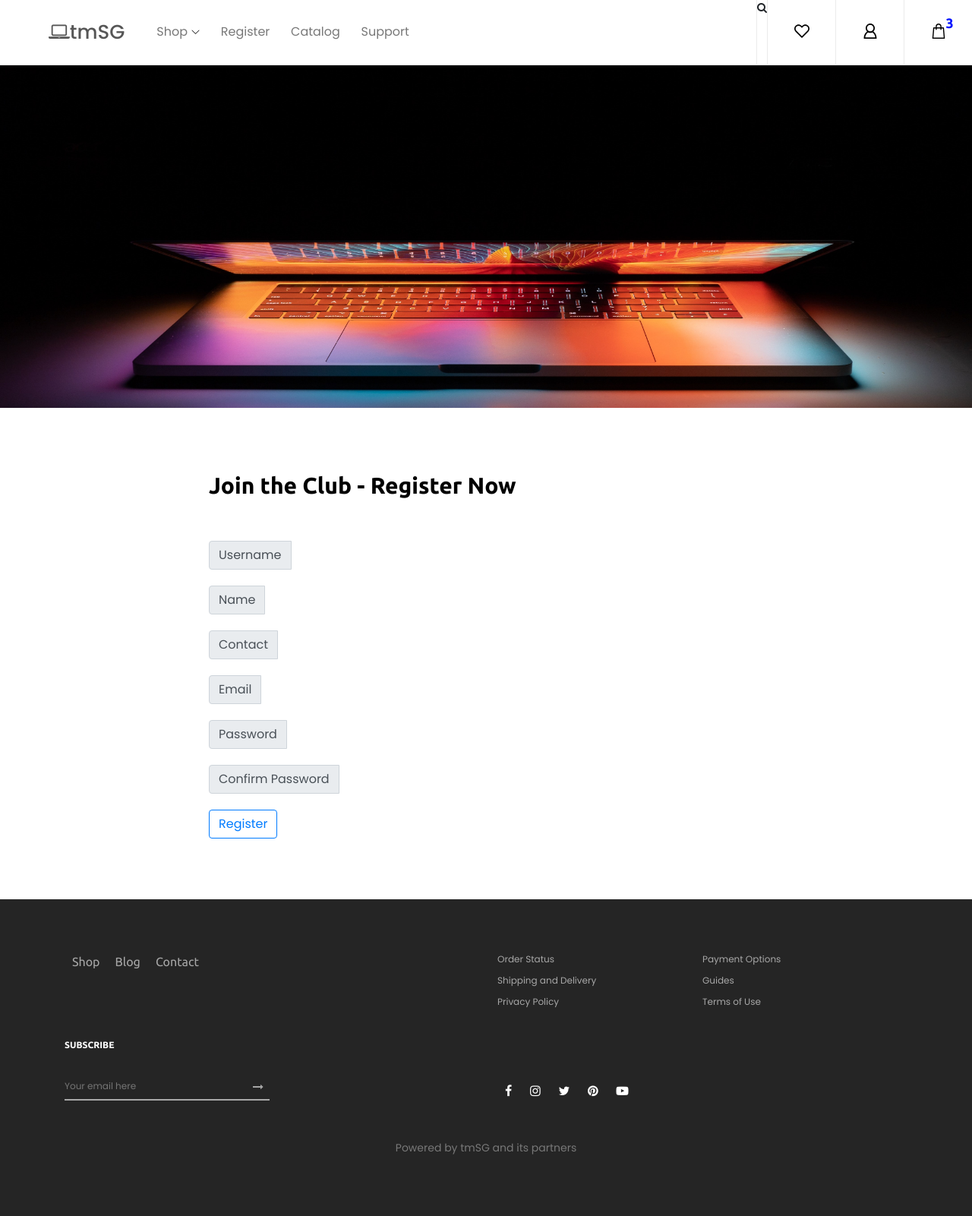
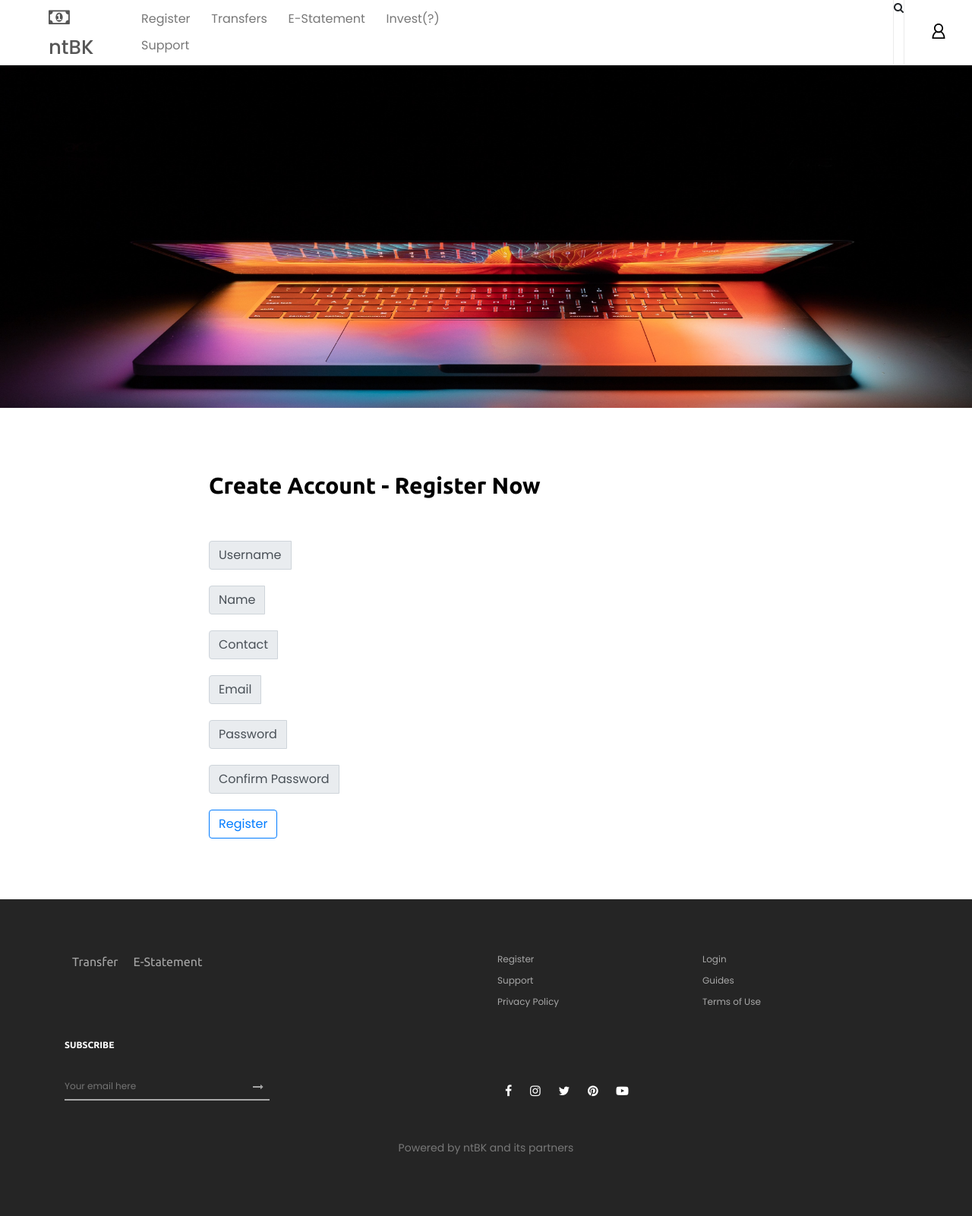
Before and after one commit to noobProgrammer35/ISPJ_BANKING, a Python web app: template techmarketplace/templates/register.html in a window 1280 px wide. Shown: the whole page at 76% size. Run offline with Jinja, Linux system fonts and the light colour scheme; the template is opened without the code that fills it, so the values that code supplies are empty; style sheets or scripts are compiled from the project's sources; some web fonts are replaced.

```diff
--- a/techmarketplace/templates/includes/footer.html
+++ b/techmarketplace/templates/includes/footer.html
@@ -10,9 +10,9 @@
                         <!-- Footer Menu -->
                         <div class="footer_menu">
                             <ul>
-                                <li><a href="shop.html">Shop</a></li>
-                                <li><a href="blog.html">Blog</a></li>
-                                <li><a href="contact.html">Contact</a></li>
+                                <li><a href="shop.html">Transfer</a></li>
+                                <li><a href="blog.html">E-Statement</a></li>
+
                             </ul>
                         </div>
                     </div>
@@ -21,9 +21,9 @@
                 <div class="col-12 col-md-6">
                     <div class="single_widget_area mb-30">
                         <ul class="footer_widget_menu">
-                            <li><a href="#">Order Status</a></li>
-                            <li><a href="#">Payment Options</a></li>
-                            <li><a href="#">Shipping and Delivery</a></li>
+                            <li><a href="#">Register</a></li>
+                            <li><a href="#">Login</a></li>
+                            <li><a href="#">Support</a></li>
                             <li><a href="#">Guides</a></li>
                             <li><a href="#">Privacy Policy</a></li>
                             <li><a href="#">Terms of Use</a></li>
@@ -64,7 +64,7 @@
 <div class="row mt-5">
                 <div class="col-md-12 text-center">
                     <p>
-Powered by tmSG and its partners
+Powered by ntBK and its partners
                     </p>
                 </div>
             </div>
--- a/techmarketplace/templates/includes/navBar.html
+++ b/techmarketplace/templates/includes/navBar.html
@@ -4,7 +4,7 @@
             <!-- Classy Menu -->
             <nav class="classy-navbar" id="essenceNav">
                 <!-- Logo -->
-                <a class="nav-brand" href="/"><i class="fa fa-laptop" aria-hidden="true"></i>tmSG</a>
+                <a class="nav-brand" href="/"><i class="fa fa-money" aria-hidden="true"></i>ntBK</a>
                 <!-- Navbar Toggler -->
                 <div class="classy-navbar-toggler">
                     <span class="navbarToggler"><span></span><span></span><span></span></span>
@@ -18,36 +18,45 @@
                     <!-- Nav Start -->
                     <div class="classynav">
                         <ul>
-                            <li><a href="#">Shop</a>
-                                <div class="megamenu">
-                                    <ul class="single-mega cn-col-4">
-                                        <li class="title"><b>Build-a-PC</b></li>
-                                        <li><a href="/catalog">ReadyBuild&trade;	</a></li>
-                                        <li><a href="/catalog">Graphic Cards</a></li>
-                                        <li><a href="/catalog">CPU</a></li>
-                                        <li><a href="/catalog">RAM</a></li>
-                                    </ul>
-                                    <ul class="single-mega cn-col-4">
-                                        <li class="title"><b>Accessories</b></li>
-                                        <li><a href="/catalog">Mouse</a></li>
-                                        <li><a href="/catalog">Keyboard</a></li>
-                                        <li><a href="/catalog">Audio Accessories</a></li>
-                                    </ul>
-                                    <div class="single-mega cn-col-4">
-                                        <img src="{{ url_for('static',filename = 'img/bg-img/bg-6.jpg') }}" alt="">
-                                    </div>
-                                     <br />
-                                     <br />
-                                     <h6>Lost? Get help</h6>
-                                    <p>Contact our friendly Tech Advisors today  <br style="line-height:0px;" /> Exclusive for our Platinum Members</p>
-                                    <button type="button" class="btn btn-sm btn-outline-dark">Contact a Tech Advisor</button>
+<!--                            <li><a href="#">Shop</a>-->
+<!--                                <div class="megamenu">-->
+<!--                                    <ul class="single-mega cn-col-4">-->
+<!--                                        <li class="title"><b>Build-a-PC</b></li>-->
+<!--                                        <li><a href="/catalog">ReadyBuild&trade;	</a></li>-->
+<!--                                        <li><a href="/catalog">Graphic Cards</a></li>-->
+<!--                                        <li><a href="/catalog">CPU</a></li>-->
+<!--                                        <li><a href="/catalog">RAM</a></li>-->
+<!--                                    </ul>-->
+<!--                                    <ul class="single-mega cn-col-4">-->
+<!--                                        <li class="title"><b>Accessories</b></li>-->
+<!--                                        <li><a href="/catalog">Mouse</a></li>-->
+<!--                                        <li><a href="/catalog">Keyboard</a></li>-->
+<!--                                        <li><a href="/catalog">Audio Accessories</a></li>-->
+<!--                                    </ul>-->
+<!--                                    <div class="single-mega cn-col-4">-->
+<!--                                        <img src="{{ url_for('static',filename = 'img/bg-img/bg-6.jpg') }}" alt="">-->
+<!--                                    </div>-->
+<!--                                     <br />-->
+<!--                                     <br />-->
+<!--                                     <h6>Lost? Get help</h6>-->
+<!--                                    <p>Contact our friendly Tech Advisors today  <br style="line-height:0px;" /> Exclusive for our Platinum Members</p>-->
+<!--                                    <button type="button" class="btn btn-sm btn-outline-dark">Contact a Tech Advisor</button>-->
 
-                                </div>
-                            </li>
+<!--                                </div>-->
+<!--                            </li>-->
                             {% if not current_user.is_authenticated %}
                             <li><a href="/register">Register</a></li>
+                             <li><a href="/login">Transfers</a></li>
+                             <li><a href = '/login'>E-Statement</a></li>
+                                  <li><a href ='/login'>Invest(?)</a></li>
+                            {% else %}
+                            <li><a href="#">Transfers</a></li>
+                             <li><a href = '#'>E-Statement</a></li>
+                                  <li><a href ='#'>Invest(?)</a></li>
                             {% endif %}
-                            <li><a href="/catalog">Catalog</a></li>
+
+
+<!--                            <li><a href="/catalog">Catalog</a></li>-->
                             <li><a href="/support">Support</a></li>
                         </ul>
                     </div>
@@ -66,9 +75,9 @@
                     </form>
                 </div>
                 <!-- Favourite Area -->
-                <div class="favourite-area">
-                    <a href="#"><img src="{{ url_for('static',filename='img/core-img/heart.svg') }}" alt=""></a>
-                </div>
+<!--                <div class="favourite-area">-->
+<!--                    <a href="#"><img src="{{ url_for('static',filename='img/core-img/heart.svg') }}" alt=""></a>-->
+<!--                </div>-->
                 <!-- User Login Info -->
                 {% if not current_user.is_authenticated %}
                 <div class="user-login-info">
@@ -80,9 +89,9 @@
                 </div>
                 {% endif %}
                 <!-- Cart Area -->
-                <div class="cart-area">
-                    <a href="#" id="essenceCartBtn"><img src="{{ url_for('static',filename = 'img/core-img/bag.svg') }}" alt=""> <span>3</span></a>
-                </div>
+<!--                <div class="cart-area">-->
+<!--                    <a href="#" id="essenceCartBtn"><img src="{{ url_for('static',filename = 'img/core-img/bag.svg') }}" alt=""> <span>3</span></a>-->
+<!--                </div>-->
                 {% if current_user.is_authenticated %}
                 <div class="user-login-info">
                     <a href ='/logout'>Logout</a>
--- a/techmarketplace/templates/register.html
+++ b/techmarketplace/templates/register.html
@@ -9,7 +9,7 @@
 
         <!-- Single Blog Post Thumb -->
         <div class="single-blog-post-thumb">
-            <img src="{{ url_for('static',filename='img/bg-img/bg-8.jpg') }}" alt="">
+            <img src="{{ url_for('static',filename='img/bg-img/bg-8.jpg') }}" alt=""  >
         </div>
 
         <div class="container">
@@ -17,7 +17,7 @@
                 <div class="col-12 col-md-8">
                     <div class="regular-page-content-wrapper section-padding-80">
                         <div class="regular-page-text">
-                            <h2>Join the Club - Register Now</h2>
+                            <h2>Create Account - Register Now</h2>
                             {% with messages = get_flashed_messages() %}
                               {% if messages %}
                                 <ul class=flashes>
```
Also changed, not shown: techmarketplace/templates/index.html (+148 -145 lines).
